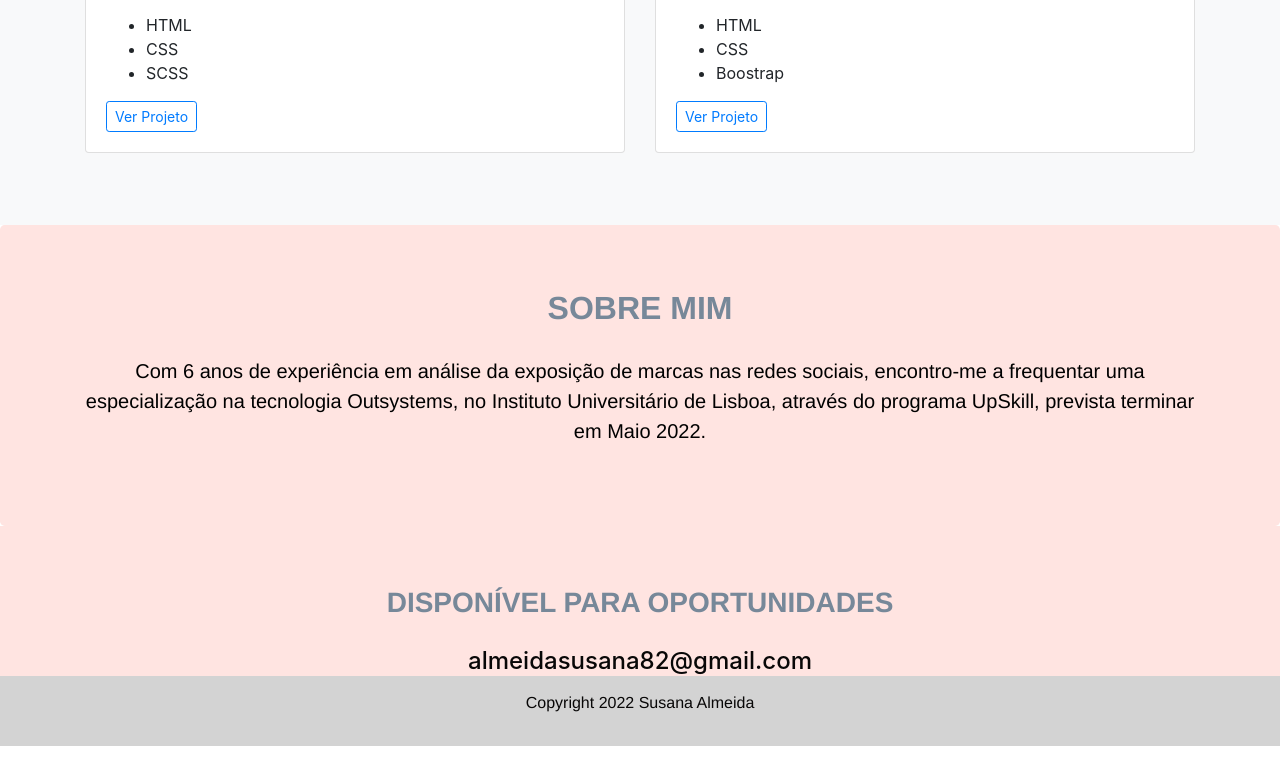
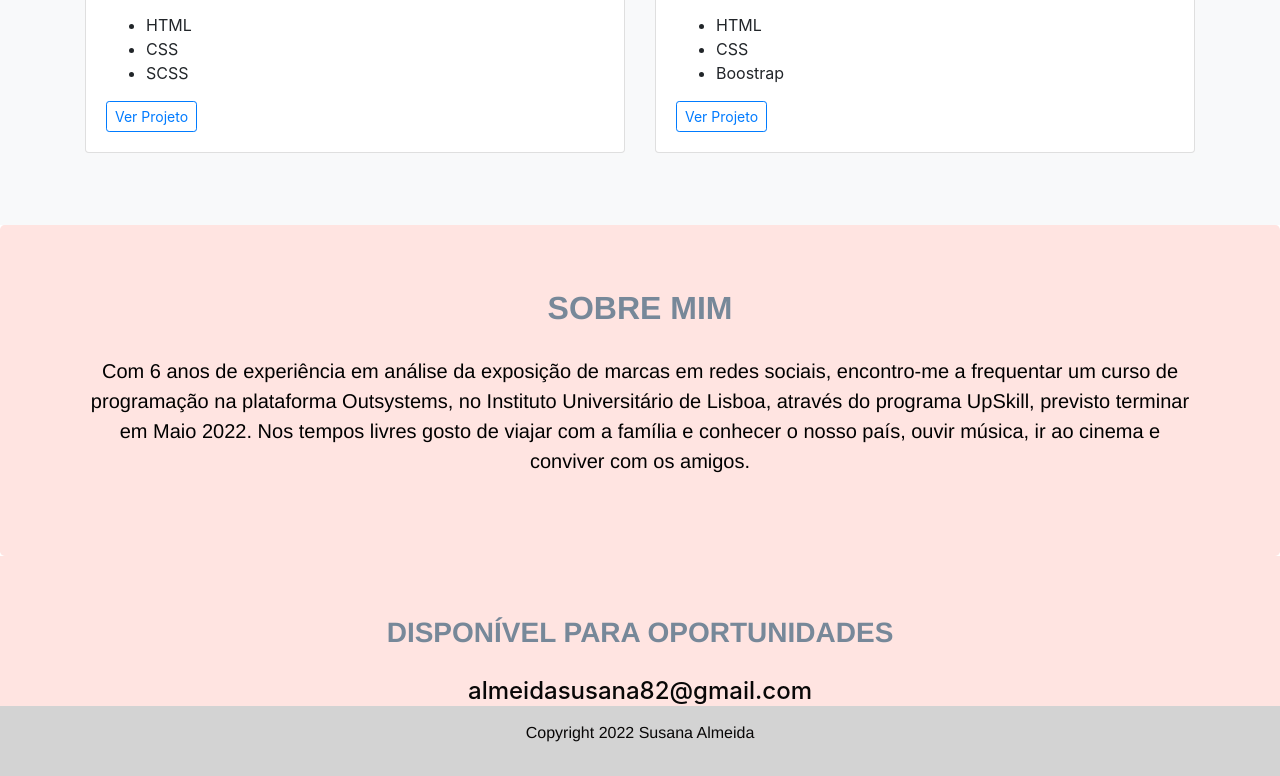
Before and after one commit to Su-Almeida/portefolio, a plain HTML site: page index.htm in a window 1280 px wide. Shown: the part 1239-2015 px from the top of the page. Before the commit the page ends 1985 px from the top, so only its background shows below. Drawn offline with nearby package versions, Linux system fonts and the light colour scheme.

Commit message:
Update index.htm

```diff
--- a/index.htm
+++ b/index.htm
@@ -116,7 +116,7 @@
   <section class="jumbotron text-center corPrimaria" id="sobre-mim">
     <div class="container">
       <h2 class="jumbotron-heading titulosCinzentos">Sobre mim</h2>
-      <p class="lead">Com 6 anos de experiência em análise da exposição de marcas nas redes sociais, encontro-me a frequentar uma especialização na tecnologia Outsystems, no Instituto Universitário de Lisboa, através do programa UpSkill, prevista terminar em Maio 2022.</p>
+      <p class="lead">Com 6 anos de experiência em análise da exposição de marcas em redes sociais, encontro-me a frequentar um curso de programação na plataforma Outsystems, no Instituto Universitário de Lisboa, através do programa UpSkill, previsto terminar em Maio 2022. Nos tempos livres gosto de viajar com a família e conhecer o nosso país, ouvir música, ir ao cinema e conviver com os amigos.</p>
 
     </div>
   </section>
```
